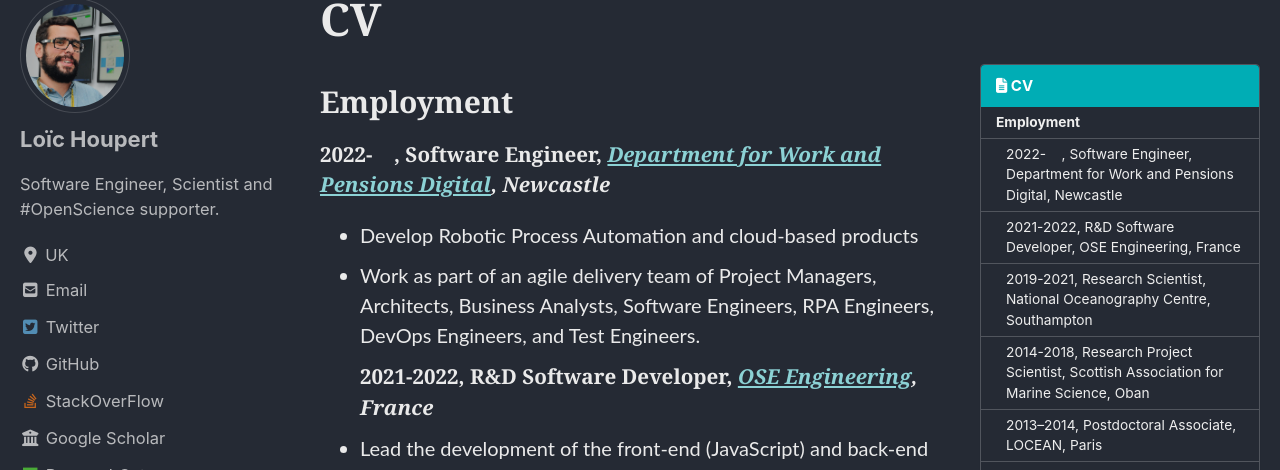
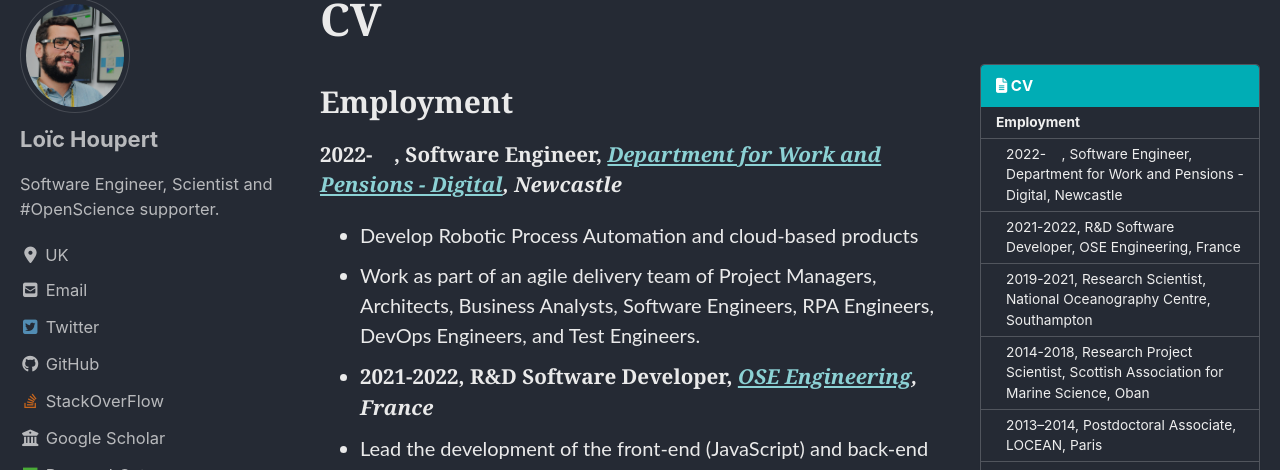
Before and after one commit to lhoupert/lhoupert.github.io, a Jekyll site: the page built from _pages/cv.md, in a window 1280 px wide and 900 px high. Shown: the part 105-575 px from the top of the window. Built offline with Jekyll 4.4.1, drawn with Linux system fonts in a browser that asks for light colours; cached includes are drawn as plain includes; nearby versions of some CDN libraries.

Commit message:
Update cv.md

```diff
--- a/_pages/cv.md
+++ b/_pages/cv.md
@@ -10,9 +10,10 @@
 
 #### Employment
 
-##### 2022-&nbsp;&nbsp;&nbsp;&nbsp;, Software Engineer, *[Department for Work and Pensions Digital](https://dwpdigital.blog.gov.uk/about/){:target="_blank"}, Newcastle*
+##### 2022-&nbsp;&nbsp;&nbsp;&nbsp;, Software Engineer, *[Department for Work and Pensions - Digital](https://dwpdigital.blog.gov.uk/about/){:target="_blank"}, Newcastle*
 + Develop Robotic Process Automation and cloud-based products
 + Work as part of an agile delivery team of Project Managers, Architects, Business Analysts, Software Engineers, RPA Engineers, DevOps Engineers, and Test Engineers.
++
 ##### 2021-2022, R&D Software Developer, *[OSE Engineering](http://ose-engineering.fr/){:target="_blank"}, France*
 + Lead the development of the front-end (JavaScript) and back-end (Django) of a Web application to manage a fleet of delivery robots.
 Some of the functionalities include: 1) mission design using cytoscape.js, 2) control the robot using WebSocket, 3) remote control
```
